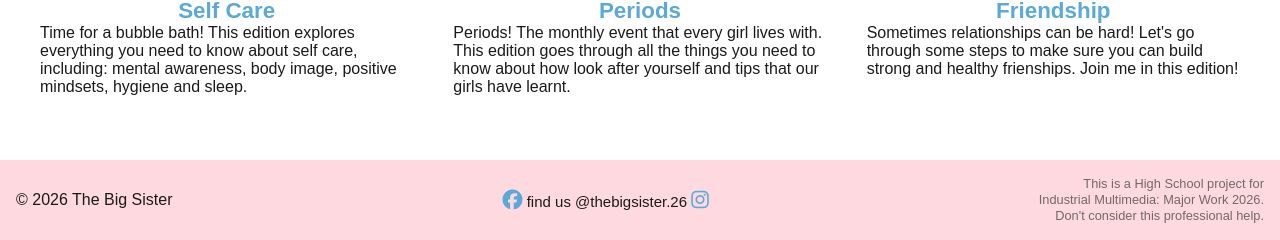
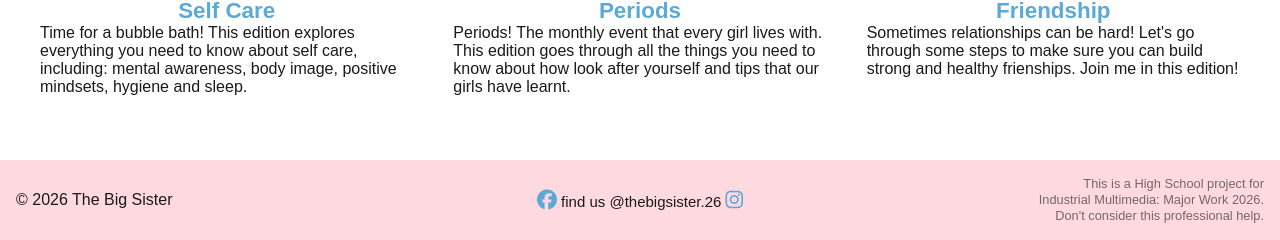
Before and after one commit to Data-Monkey/bigsister, a plain HTML site: page html/magazines.html in a window 1280 px wide. Shown: the part 751-991 px from the top of the page. Drawn offline with Linux system fonts and the light colour scheme; animation ran at ten frames a second; a web font is replaced by a local one.

Commit message:
include script and footer

```diff
--- /dev/null
+++ b/html/assets/includeHTML.js
@@ -0,0 +1,27 @@
+function includeHTML() {
+  var z, i, elmnt, file, xhttp;
+  /* Loop through a collection of all HTML elements: */
+  z = document.getElementsByTagName("*");
+  for (i = 0; i < z.length; i++) {
+    elmnt = z[i];
+    /*search for elements with a certain atrribute:*/
+    file = elmnt.getAttribute("w3-include-html");
+    if (file) {
+      /* Make an HTTP request using the attribute value as the file name: */
+      xhttp = new XMLHttpRequest();
+      xhttp.onreadystatechange = function() {
+        if (this.readyState == 4) {
+          if (this.status == 200) {elmnt.innerHTML = this.responseText;}
+          if (this.status == 404) {elmnt.innerHTML = "Page not found.";}
+          /* Remove the attribute, and call this function once more: */
+          elmnt.removeAttribute("w3-include-html");
+          includeHTML();
+        }
+      }
+      xhttp.open("GET", file, true);
+      xhttp.send();
+      /* Exit the function: */
+      return;
+    }
+  }
+}
--- a/html/assets/model.js
+++ b/html/assets/model.js
@@ -53,7 +53,7 @@ const loader = new OBJLoader();
 let loadedModel;
 
 loader.load(
-  '/assets/model/3d_model.obj',
+  'assets/model/3d_model.obj',
   (object) => {
     loadedModel = object;
     object.scale.set(1, 1, 1);
--- a/html/assets/style.css
+++ b/html/assets/style.css
@@ -8,7 +8,6 @@
     --blue-light: #e0f7fb;
     --ink: #1a1a1a;
     --white: #ffffff;
-
 
     --font-serif: 'Poppins', Arial, serif;
     --font-sans: 'Poppins', Arial, sans-serif;
@@ -58,24 +57,40 @@ img {
     gap: 1rem;
 }
 
+
+/* Footer  */
 .site-footer {
+    display: flex;
+    justify-content: center;
+    flex-wrap: nowrap;
+
     background-color: var(--pink);
     padding: 1rem 1rem;
-    display: flex;
     align-items: center;
-    justify-content: center;
-    flex-wrap: nowrap;
     gap: 1rem;
 }
 
+.footer-left {
+    margin-right: auto;
+    width: 33%;
+}
+
+.footer-center {
+    text-align: center; /* center the content horizontally */
+    align-items: center; /* center the content vertically */
+    width: 33%;
+    font-size: 15px;
+}
+
 .disclaimer {
+    margin-left: auto;
+    width: 33%;
     font-family: var(--font-serif);
     color: var(--ink);
     opacity: 60%;
     font-size: 0.8rem;
     text-align: right;
     line-height: 1rem;
-    margin-left: auto;
 }
 
 .logo {
--- /dev/null
+++ b/html/footer.html
@@ -0,0 +1,15 @@
+  <footer class="site-footer">
+
+    <div class="footer-left" >
+      &copy; 2026 The Big Sister
+    </div>
+
+    <div class="footer-center">
+      <a href="https://www.facebook.com/thebigsister.26" class="fa-brands fa-facebook" style="font-size: 20px; color: var(--blue);"></a>
+      find us @thebigsister.26
+      <a href="https://www.instagram.com/thebigsister.26" class="fa-brands fa-instagram" style="font-size: 20px; color: var(--blue);"></a>
+    </div>
+    <div class="disclaimer">
+      This is a High School project for <br> Industrial Multimedia: Major Work 2026. <br> Don't consider this professional help.
+    </div>
+  </footer>
--- a/html/magazines.html
+++ b/html/magazines.html
@@ -7,9 +7,9 @@
   <link rel="stylesheet" href="https://use.typekit.net/xfn8kna.css">
   <link rel="stylesheet" href="assets/style.css">
   <link rel="stylesheet" href="https://cdnjs.cloudflare.com/ajax/libs/font-awesome/6.5.2/css/all.min.css" />
-
 </head>
 <body>
+  <script type="text/javascript" src="assets/includeHTML.js"></script>
 
   <header class="site-header">
     <div class="logo">
@@ -63,18 +63,9 @@
 
   </main>
 
-  <footer class="site-footer">
-    <div style="margin-right: auto;">
-      &copy; 2026 The Big Sister
-    </div>
-    <div style="font-size: 15px;">
-      <a href="https://www.facebook.com/thebigsister.26" class="fa-brands fa-facebook" style="font-size: 20px; color: var(--blue);"></a> find us @thebigsister.26
-      <a href="https://www.instagram.com/thebigsister.26" class="fa-brands fa-instagram" style="font-size: 20px; color: var(--blue);"></a>
-    </div>
-    <div class="disclaimer">
-      This is a High School project for <br> Industrial Multimedia: Major Work 2026. <br> Don't consider this professional help.
-    </div>
-  </footer>
+  <!-- run the script to include the footer HTML content -->
+  <div w3-include-html="footer.html"></div>
+  <script> includeHTML(); </script>
 
 </body>
 </html>
```
Also changed, not shown: html/about.html (+4 -13 lines), html/index.html (+6 -0 lines), html/resources.html (+4 -12 lines), html/shop.html (+6 -13 lines), 1 other file.
